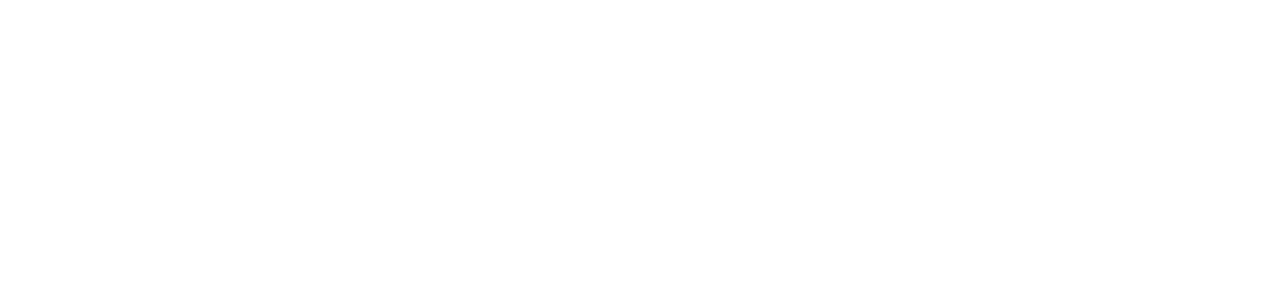
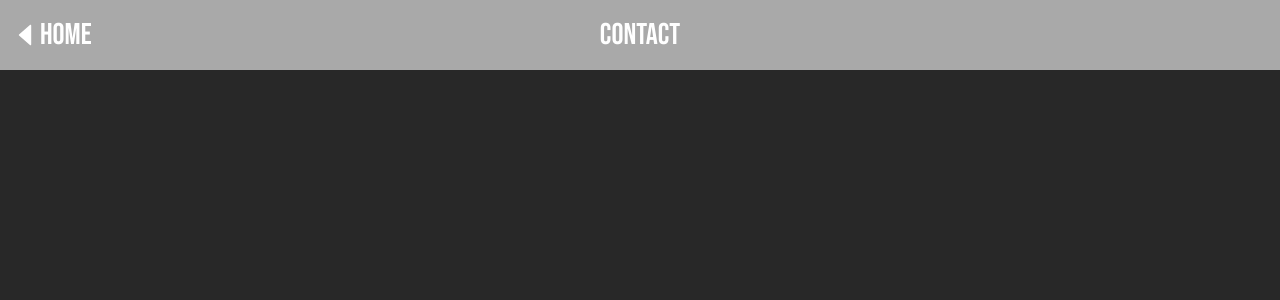
Before and after one commit to RomainGrandais/E-mage, a React (Vite) app: page /contact in a window 1280 px wide. Before the commit this address had no page. Shown: the top 300 px of the page. Built offline with nearby package versions, Linux system fonts and the light colour scheme.

Commit message:
✨ Contact: ContactPage > add ContactNavBar

```diff
--- a/src/App.jsx
+++ b/src/App.jsx
@@ -1,11 +1,13 @@
 import { Routes, Route } from "react-router-dom";
 import HomePage from "./components/pages/HomePage/HomePage";
+import ContactPage from "./components/pages/ContactPage/ContactPage";
 
 function App() {
   return (
     <div>
       <Routes>
         <Route path="/" element={<HomePage />} />
+        <Route path="/contact" element={<ContactPage />} />
       </Routes>
     </div>
   );
--- /dev/null
+++ b/src/components/pages/ContactPage/ContactNavBar.jsx
@@ -0,0 +1,46 @@
+import React from "react";
+import styled from "styled-components";
+import { AiOutlineCaretLeft } from "react-icons/ai";
+
+export default function ContactNavBar() {
+  return (
+    <ContactNavBarStyled>
+      <div className="container">
+        <div className="link">
+          <AiOutlineCaretLeft />
+          Home
+        </div>
+        <div className="span">
+          <span>CONTACT</span>
+        </div>
+      </div>
+    </ContactNavBarStyled>
+  );
+}
+
+const ContactNavBarStyled = styled.div`
+  width: 100%;
+  height: 70px;
+  background-color: rgba(255, 255, 255, 0.6);
+  font-size: 30px;
+  color: white;
+  .container {
+    display: flex;
+    flex-direction: row;
+    align-items: center;
+    height: 70px;
+
+    width: 100%;
+    .link {
+      display: flex;
+      align-items: center;
+      padding-left: 10px;
+    }
+    .span {
+      display: flex;
+      justify-content: center;
+      position: absolute;
+      width: 100%;
+    }
+  }
+`;
--- /dev/null
+++ b/src/components/pages/ContactPage/ContactPage.jsx
@@ -0,0 +1,20 @@
+import React from "react";
+import styled from "styled-components";
+import ContactNavBar from "./ContactNavBar";
+
+export default function ContactPage() {
+  return (
+    <ContactPageStyled>
+      <ContactNavBar />
+      <div className="bio">
+        <img src="" alt="" />
+        <div className="description"></div>
+      </div>
+    </ContactPageStyled>
+  );
+}
+
+const ContactPageStyled = styled.div`
+  height: 100vh;
+  background-color: #282828;
+`;
```
